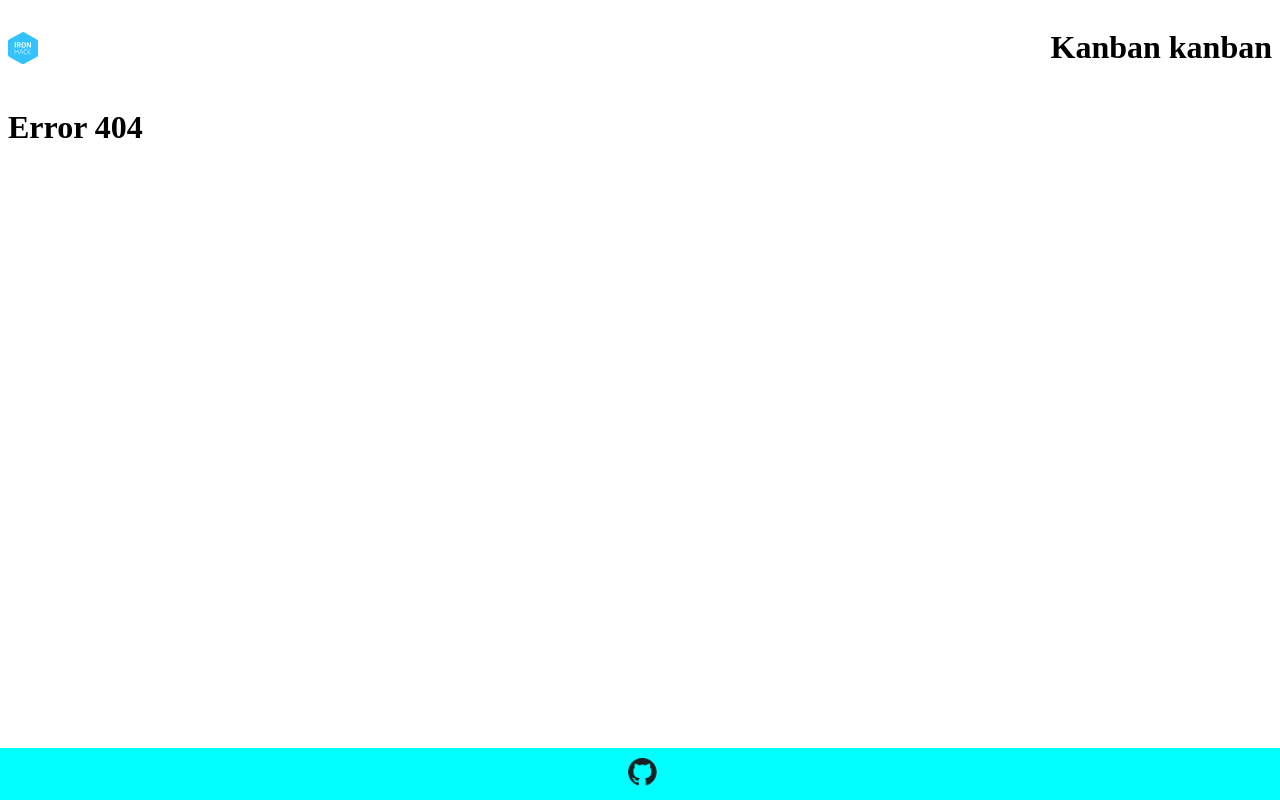
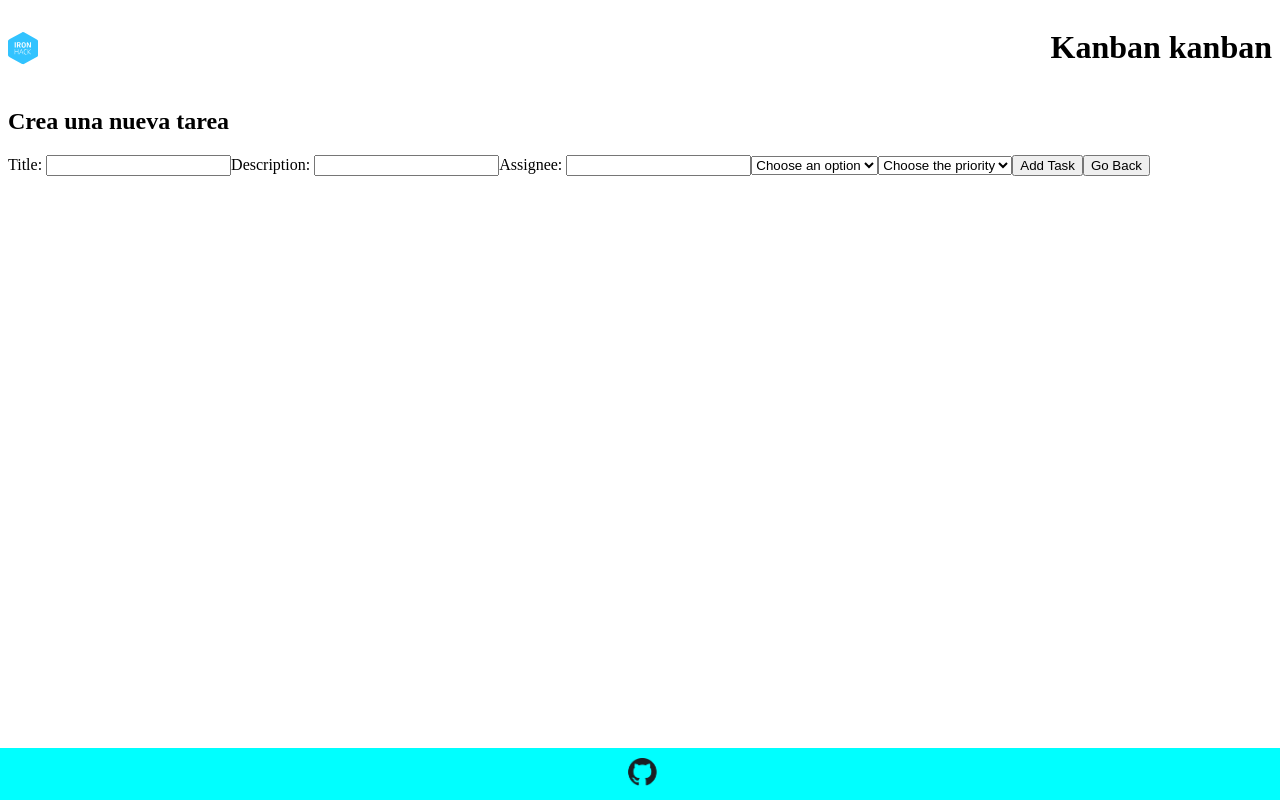
Before and after one commit to mariajs99/App-React-Kanban, a React (Vite) app: page /AddTasks in a window 1280 px wide. Before the commit this address had no page. Built offline with nearby package versions, Linux system fonts and the light colour scheme.

Commit message:
añadido el formulario, arregladas las column task y botones funcionales

```diff
--- a/src/App.jsx
+++ b/src/App.jsx
@@ -7,6 +7,7 @@ import HomePage from './pages/HomePage/HomePage'
 import ColumnTask from "./pages/ColumnTask/ColumnTask"
 import NotFound from './pages/NotFound/NotFound'
 import AboutUs from './pages/AboutUs/AboutUs'
+import AddTasks from './pages/AddTasks/AddTasks'
 
 
 function App() {
@@ -25,7 +26,7 @@ function App() {
           <Route path='/' element={<HomePage/>}/>
           <Route path='/HomePage' element={<ColumnTask/>}/>
           <Route path='/AboutUs' element={<AboutUs/>}/>
-
+          <Route path="/AddTasks" element={<AddTasks/>}/>
 
           <Route path='*' element={<NotFound/>}/>
         </Routes>
--- /dev/null
+++ b/src/pages/AddTasks/AddTasks.jsx
@@ -0,0 +1,90 @@
+import { useState } from "react";
+import { Link } from "react-router-dom";
+
+function AddTasks(props) {
+  // const [exampleTasks, setUserTasks] = useState(exampleUserTasks)
+
+  const [titleInputValue, setTitleInputValue] = useState("");
+  const [descriptionInputValue, setDescriptionInputValue] = useState("");
+  const [assigneeInputValue, setAssigneeInputValue] = useState("");
+  const [statusInputValue, setStatusInputValue] = useState();
+  const [priorityInputValue, setPriorityInputValue] = useState("");
+  /*const [createdDateInputValue, setCreatedDateInputValue] = useState("");
+  const [dueDateInputValue, setDueDateInputValue] = useState(""); */
+
+  const handleTitleChange = (event) => {
+    setTitleInputValue(event.target.value);
+  };
+
+  const handleDescriptionChange = (event) => {
+    setDescriptionInputValue(event.target.value);
+  };
+
+  const handleAssigneeChange = (event) => {
+    setAssigneeInputValue(event.target.value);
+  };
+
+  const handleStatusChange = (event) => {
+    setStatusInputValue(event.target.value);
+  };
+
+  const handlePriorityChange = (event) => {
+    setPriorityInputValue(event.target.value);
+  };
+
+  const handleAddTask = (event) => {
+    event.preventDefault();
+
+    const taskToAdd = {
+      title: titleInputValue,
+      description: descriptionInputValue,
+      assignee: assigneeInputValue,
+      status: statusInputValue,
+      priority: priorityInputValue,
+    };
+  };
+  return (
+    <div>
+      <h2>Crea una nueva tarea</h2>
+      <form>
+        <div>
+          <label htmlFor="text">Title: </label>
+          <input type="text" name="title" onChange={handleTitleChange} />
+
+          <label htmlFor="text">Description: </label>
+          <input
+            type="text"
+            name="description"
+            onChange={handleDescriptionChange}
+          />
+
+          <label htmlFor="text">Assignee: </label>
+          <input type="text" name="assignee" onChange={handleAssigneeChange} />
+
+          <select name="status" id="" onChange={handleStatusChange}>
+            <option value="">Choose an option</option>
+            <option value="To Do">To do</option>
+            <option value="In Progress">In progress</option>
+            <option value="Done">Done</option>
+          </select>
+
+          <select name="priority" id="" onChange={handlePriorityChange}>
+            <option value="">Choose the priority</option>
+            <option value="High">High</option>
+            <option value="Medium">Medium</option>
+            <option value="Low"></option>
+          </select>
+
+          <button>Add Task</button>
+
+          <Link to="/HomePage">
+            <button>Go Back</button>
+          </Link>
+
+        </div>
+      </form>
+    </div>
+  );
+}
+
+export default AddTasks;
--- a/src/pages/ColumnTask/ColumnTask.jsx
+++ b/src/pages/ColumnTask/ColumnTask.jsx
@@ -1,29 +1,80 @@
-import SideBar from "../SideBar/SideBar"
-import "./ColumnTask.css"
-import TaskCard from "../TaskCard/TaskCard"
-import { useParams } from "react-router-dom"
+import SideBar from "../SideBar/SideBar";
+import "./ColumnTask.css";
+import TaskCard from "../TaskCard/TaskCard";
+import { useParams } from "react-router-dom";
+import allUserData from "../../data/userData.json";
+import { useState } from "react";
 
+function ColumnTask() {
+  const [taskList, setTaskList] = useState(allUserData);
 
-function ColumnTask(){
+  /*  function btnDeleteTask(index) {
+    const cloneData = [...taskList];
+    cloneData.splice(index, 1);
+    setTaskList(cloneData);
+    } */
 
-    return(
+  function BtnDeleteTask(id) {
+    setTaskList(taskList.filter((task) => task.id !== id));
+  }
+
+  return (
     <div className="columnTask">
-            <SideBar/>
+      <SideBar />
+
       <div className="tasks">
         <div className="toDo">
           <h1>To Do</h1>
+          {taskList
+            .filter((eachTask) => {
+              return eachTask.status === "To Do";
+            })
+            .map((eachTask) => {
+              return (
+                <TaskCard
+                  key={eachTask.id}
+                  eachTask={eachTask}
+                  BtnDeleteTask={() => BtnDeleteTask(eachTask.id)}
+                />
+              );
+            })}
         </div>
+
         <div className="inProgress">
           <h1>In progress</h1>
-
+          {taskList
+            .filter((eachTask) => {
+              return eachTask.status === "In Progress";
+            })
+            .map((eachTask) => {
+              return (
+                <TaskCard
+                  key={eachTask.id}
+                  eachTask={eachTask}
+                  BtnDeleteTask={() => BtnDeleteTask(eachTask.id)}
+                />
+              );
+            })}
         </div>
         <div className="done">
           <h1>Done</h1>
-
+          {taskList
+            .filter((eachTask) => {
+              return eachTask.status === "Done";
+            })
+            .map((eachTask) => {
+              return (
+                <TaskCard
+                  key={eachTask.id}
+                  eachTask={eachTask}
+                  BtnDeleteTask={() => BtnDeleteTask(eachTask.id)}
+                />
+              );
+            })}
         </div>
       </div>
     </div>
-    )
+  );
 }
 
-export default ColumnTask
+export default ColumnTask;
--- a/src/pages/SideBar/Sidebar.jsx
+++ b/src/pages/SideBar/Sidebar.jsx
@@ -3,15 +3,20 @@ import "./Sidebar.css";
 
 function SideBar() {
   return (
-    <Link>
       <div className="SideBar-menu">
+        <Link to="/">
         <button>Home</button>
+        </Link>
+        <Link to="/AddTasks">
         <button>Add To Do</button>
+        </Link>
+
         <Link to="/AboutUs">
           <button>About us</button>
         </Link>
+
       </div>
-    </Link>
+
   );
 }
 
--- a/src/pages/TaskCard/TaskCard.jsx
+++ b/src/pages/TaskCard/TaskCard.jsx
@@ -1,30 +1,13 @@
-import { useState } from "react";
-import allUserData from "../../data/userData.json";
 import "./TaskCard.css";
 
 function TaskCard(props) {
-  const [taskList, setTaskList] = useState(allUserData);
-
-  function btnDeleteTask(index) {
-    const cloneData = [...taskList];
-    cloneData.splice(index, 1);
-    setTaskList(cloneData);
-  }
 
   return (
-    <main>
-
-      {taskList.map((eachDataTask, index) => {
-        return (
-          <div key={eachDataTask.status} className="boxToDo">
-
-            <h3>Titulo: {eachDataTask.title}</h3>
-              <button onClick={() => btnDeleteTask(index)}>❌</button>
-              <button>✅</button>
-          </div>
-        );
-      })}
-    </main>
+    <div className="boxToDo">
+      <h3>Titulo: {props.eachTask.title}</h3>
+      <button onClick={() => props.BtnDeleteTask()}>❌</button>
+      <button>✅</button>
+    </div>
   );
 }
 export default TaskCard;
```
Also changed, not shown: src/pages/AddTasks/AddTasks.css (added). Lines whose indentation alone changed are shown as unchanged.
